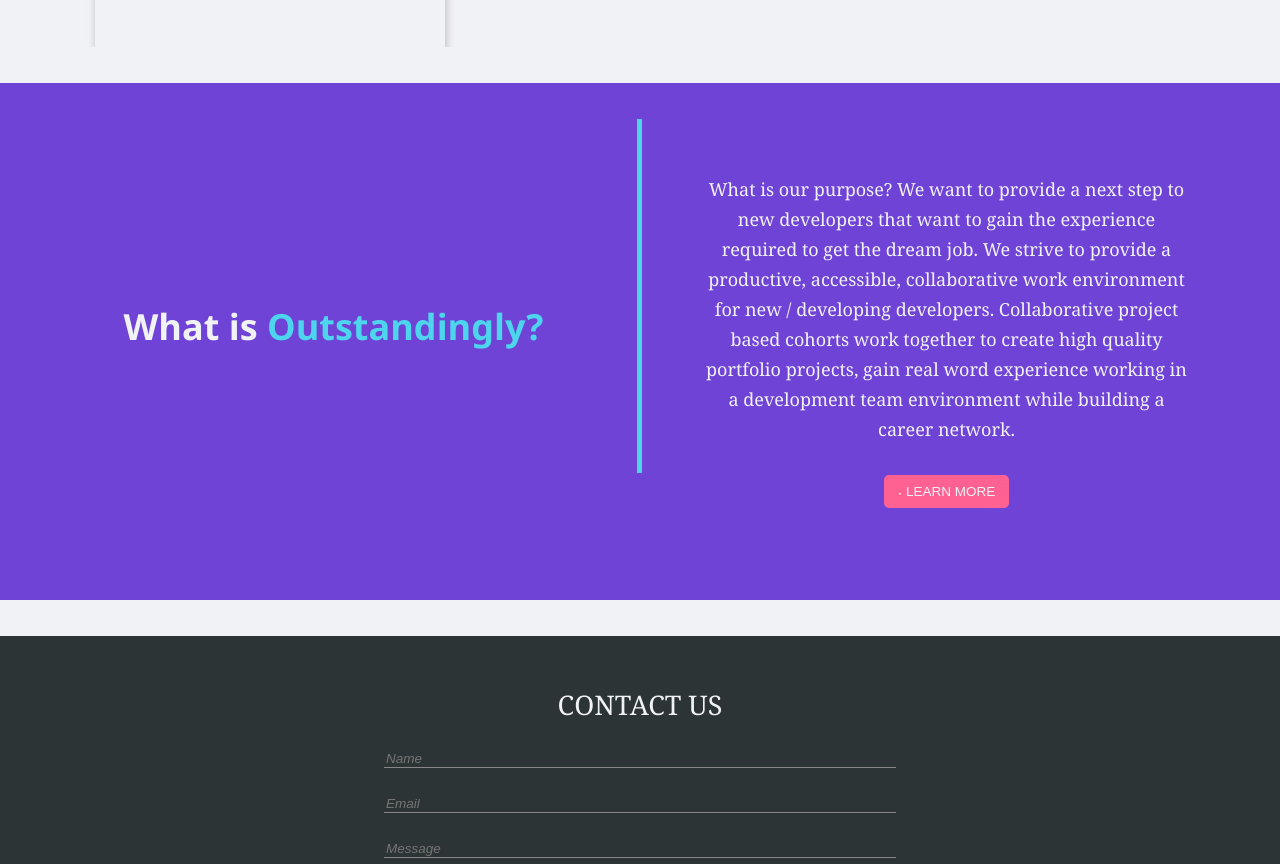
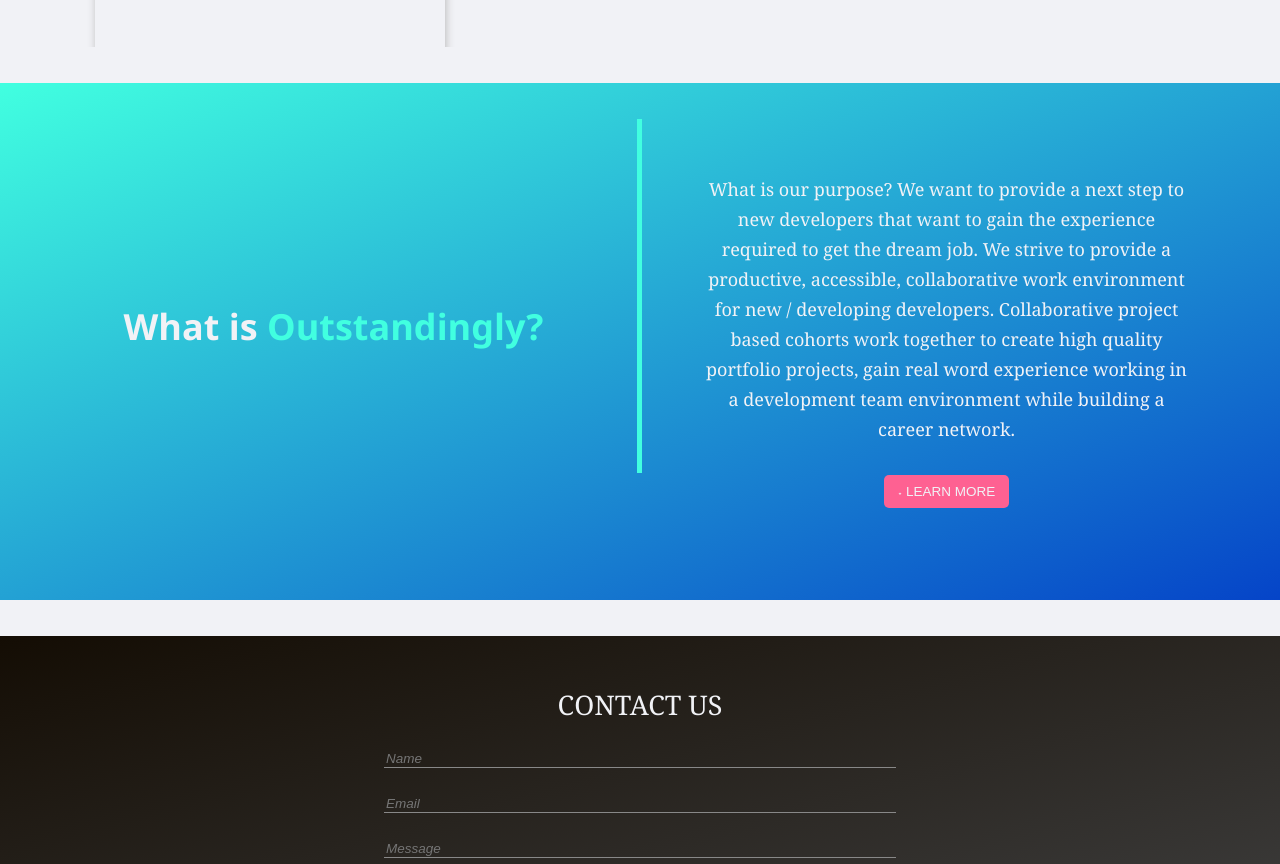
Before and after one commit to brethunholm/outstandingly-landing, a Gatsby site: page /components in a window 1280 px wide. Shown: the part 1933-2797 px from the top of the page. Built offline with nearby package versions, Linux system fonts and the light colour scheme; Gatsby itself is replaced by a stand-in of ours.

Commit message:
updated global styles variable colors implemented variable colors on contact whatIsOutstandingly and benefits cards

```diff
--- a/src/components/BenefitsCard.js
+++ b/src/components/BenefitsCard.js
@@ -36,7 +36,7 @@ const StyledCard = styled.div`
   .icon {
     place-self: center;
     font-size: 1.8rem;
-    color: #4ed5ee;
+    color: var(--accent-dark);
   }
 `;
 export default function BenefitsCard({ title, icon, content }) {
--- a/src/components/contact.js
+++ b/src/components/contact.js
@@ -4,7 +4,8 @@ import { useFormik } from 'formik';
 import Button from './button';
 
 const StyledContact = styled.div`
-  background: var(--black);
+  /* background: var(--black); */
+  background-image: linear-gradient(to bottom right, var(--black), #404040);
   width: 100vw;
   padding: 3rem;
   display: grid;
--- a/src/components/hero.js
+++ b/src/components/hero.js
@@ -11,7 +11,7 @@ const StyledHero = styled.div`
     justify-content: center;
     align-items: center;
     background: var(--black);
-    color: var(--white);
+    color: #f2f2f2;
     padding: 4rem;
     text-shadow: 2px 4px 3px rgba(0, 0, 0, 0.8);
   }
--- a/src/components/whatIsOutstandingly.js
+++ b/src/components/whatIsOutstandingly.js
@@ -6,7 +6,12 @@ import SectionContainer from './section-container';
 const StyledCard = styled.div`
   display: grid;
   grid-template-columns: 1fr 1fr;
-  background: #6f43d6;
+  /* background: var(--accent-dark); */
+  background-image: linear-gradient(
+    to bottom right,
+    var(--accent-light),
+    var(--accent-dark)
+  );
   color: var(--white);
   padding: 2rem;
   gap: 1rem;
@@ -19,11 +24,11 @@ const StyledCard = styled.div`
     grid-area: title;
   }
   .highlight {
-    color: #4ed5ee;
+    color: var(--accent-light);
   }
 
   .vl {
-    border-left: 5px solid #4ed5ee;
+    border-left: 5px solid var(--accent-light);
     height: 60%;
     position: absolute;
     left: 50%;
--- a/src/styles/GlobalStyle.js
+++ b/src/styles/GlobalStyle.js
@@ -3,12 +3,14 @@ import { createGlobalStyle } from 'styled-components';
 export const GlobalStyle = createGlobalStyle`
 :root{
   //COLORS
-  --black: #2d3436;
+  --black: #140D04;
   --white: #f1f2f6;
   --white-darker: #ecf0f1;
   --grey: #999;
   --grey-darker: #777;
   --light-grey: #ddd;
+  --accent-light: #41FFE0;
+  --accent-dark: #0544C8;
   --card-shadow: 1px 1px 8px #bbb;
 }
 
```
Also changed, not shown: src/components/MembersCard.js (+5 -5 lines).
